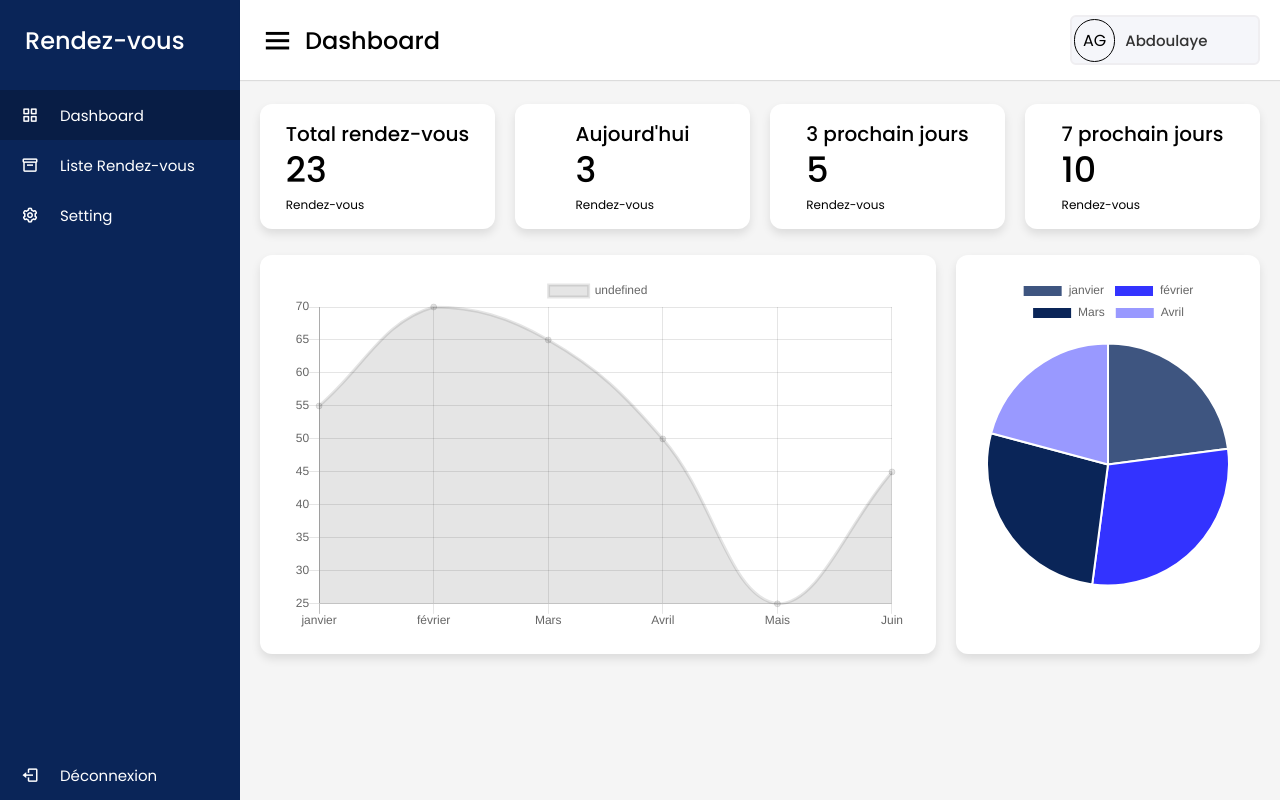
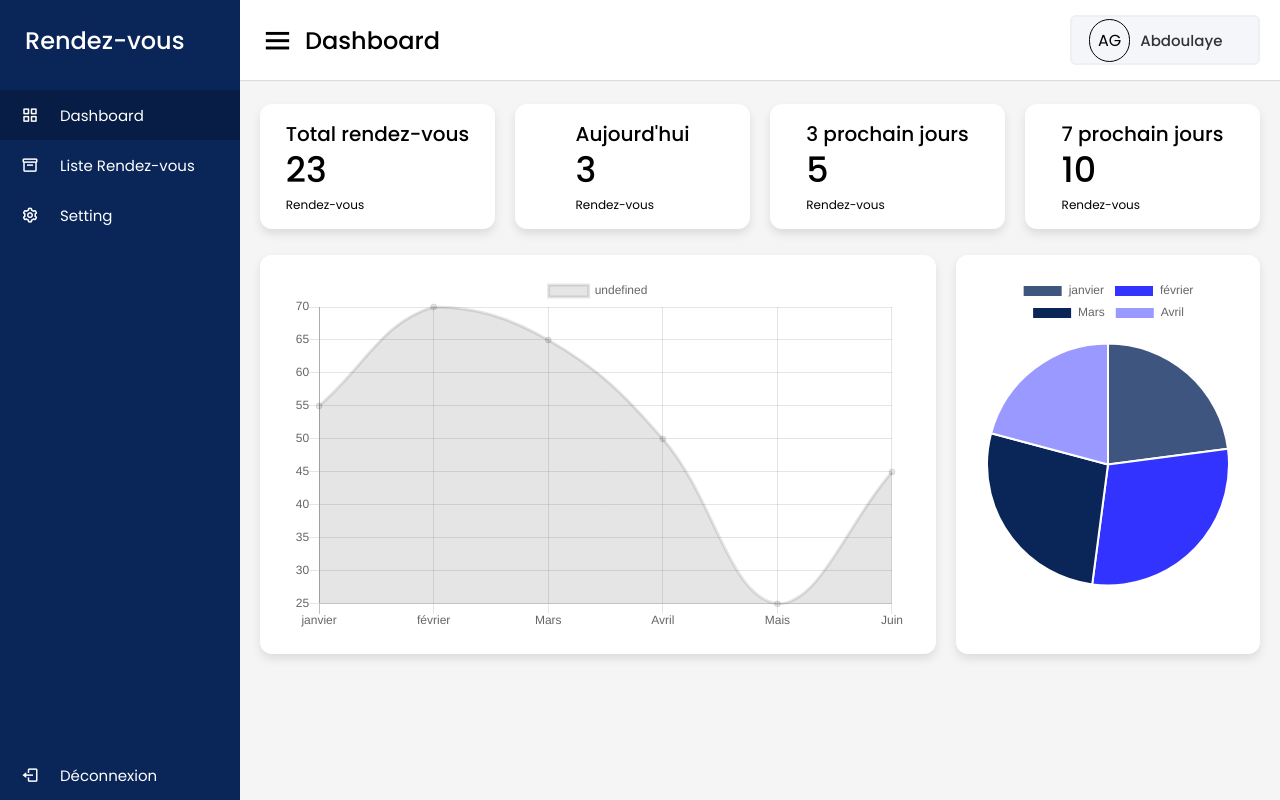
Before and after one commit to Abdoulaye12/Prise_de_rendez-vous, a PHP site: page /Iadmin/index.php in a window 1280 px wide. Run offline with PHP 8.4, Linux system fonts and the light colour scheme; a user stored in the database is signed in; data comes from the database, SQL or seed files in the repository.

Commit message:
commit index MAJ

```diff
--- a/Iadmin/index.php
+++ b/Iadmin/index.php
@@ -103,7 +103,7 @@
         </div>
         <div class="profile-details">
           <!-- c'est pas encore dynamique -->
-          <span style="border: 1px solid black;padding:8px;border-radius:50px">
+          <span style="border: 1px solid black;padding:8px;border-radius:50px;margin-left: 15px">
             <?php $rest = strtoupper(substr($_SESSION['prenom'], 0));
             $rest1 = strtoupper(substr($_SESSION['nom'], 0));
             echo $rest[0] . $rest1[0]; ?>
--- a/Iadmin/listeRV.php
+++ b/Iadmin/listeRV.php
@@ -80,7 +80,7 @@
         </div>
         <div class="profile-details">
           <!-- prendre l'initial du nom -->
-          <span style="border: 1px solid black;padding:8px;border-radius:50px">
+          <span style="border: 1px solid black;padding:8px;border-radius:50px;margin-left: 15px">
             <?php $rest = strtoupper(substr($_SESSION['prenom'], 0));
             $rest1 = strtoupper(substr($_SESSION['nom'], 0));
             echo $rest[0] . $rest1[0]; ?>
```
